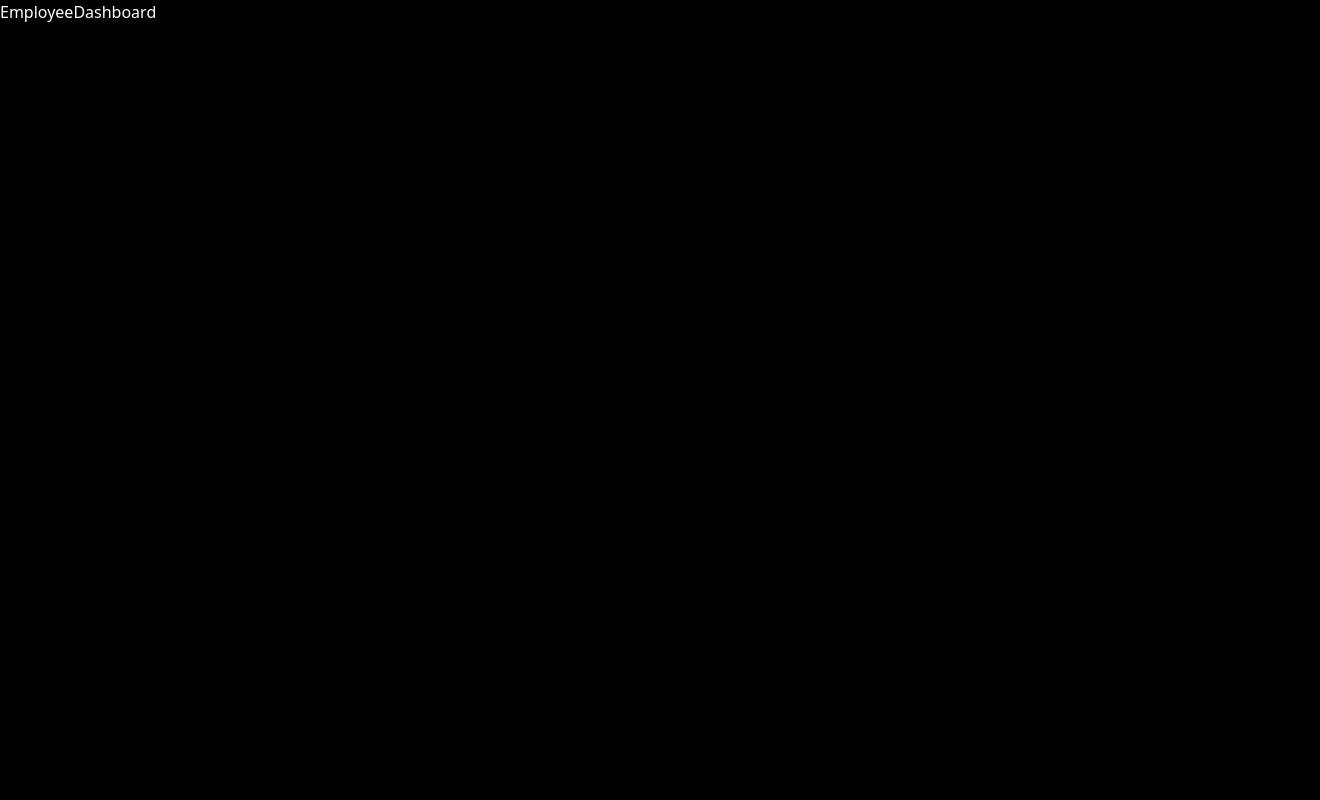
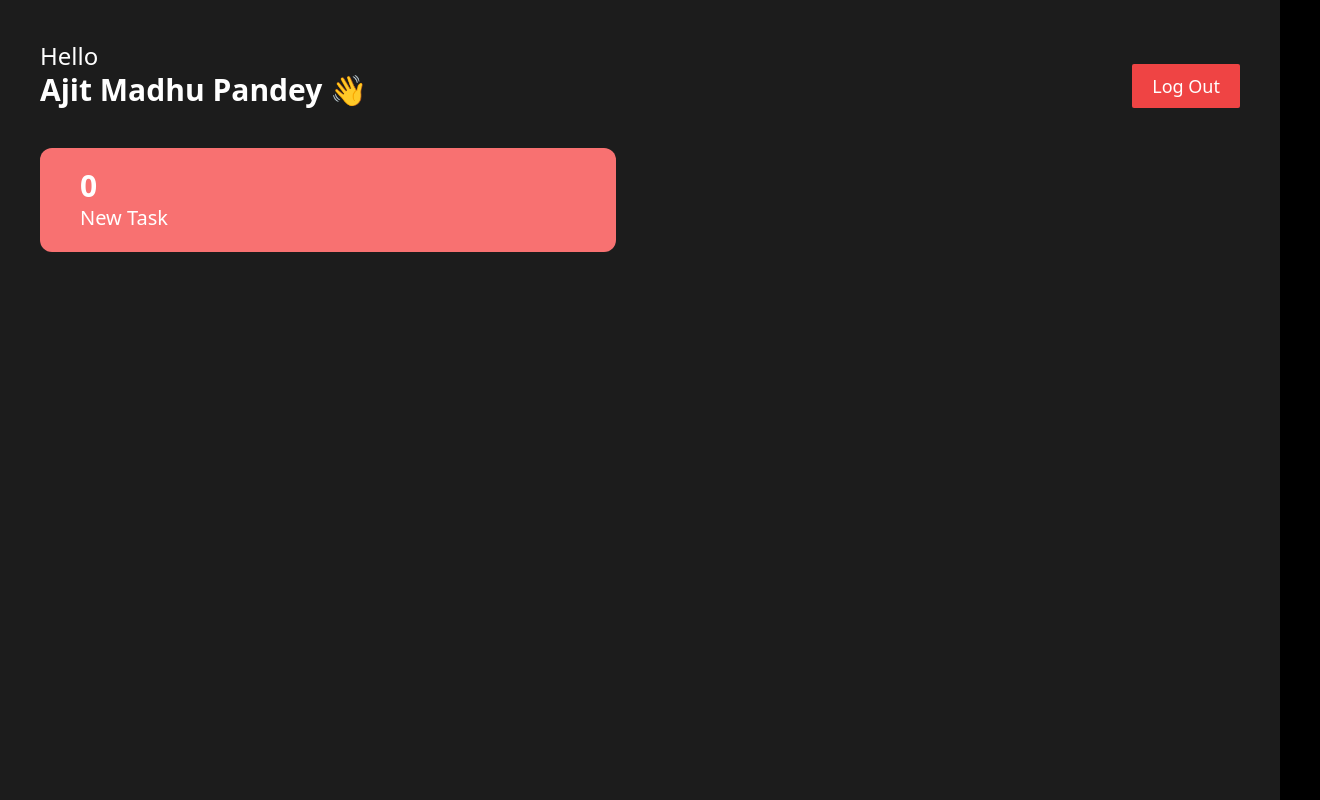
Before and after one commit to Ajit-coder237/Employee-Management-System, a React (Vite) app: page / in a window 1280 px wide. Shown: the whole page, 1320 px wide, since content can reach past the window. Built offline with nearby package versions, Linux system fonts and the light colour scheme.

Commit message:
added headers and tasklistnumbers with styling

```diff
--- a/src/components/Auth/Dashboard/EmployeeDashboard.jsx
+++ b/src/components/Auth/Dashboard/EmployeeDashboard.jsx
@@ -1,9 +1,14 @@
-import React from 'react'
+import React from "react";
+import Header from "../../others/Header";
+import TaskListNumbers from "../../others/TaskListNumbers";
 
 const EmployeeDashboard = () => {
   return (
-    <div>EmployeeDashboard</div>
-  )
-}
+    <div className="p-10 bg-[#1C1C1C] h-screen">
+      <Header />
+      <TaskListNumbers />
+    </div>
+  );
+};
 
-export default EmployeeDashboard
+export default EmployeeDashboard;
--- /dev/null
+++ b/src/components/others/Header.jsx
@@ -0,0 +1,14 @@
+import React from "react";
+
+const Header = () => {
+  return (
+    <div className="flex items-end justify-between">
+      <h1 className="text-2xl font-medium">
+        Hello <br /> <span className="text-3xl font-semibold">Ajit Madhu Pandey 👋</span>
+      </h1>
+      <button className="bg-red-500 text-lg font-medium text-white px-5 py-2 rounded-sm">Log Out</button>
+    </div>
+  );
+};
+
+export default Header;
--- /dev/null
+++ b/src/components/others/TaskListNumbers.jsx
@@ -0,0 +1,14 @@
+import React from "react";
+
+const TaskListNumbers = () => {
+  return (
+    <div className="flex mt-10 justify-between gap-5 w-screen">
+      <div className="px-10 py-5 rounded-xl w-[45%] bg-red-400">
+        <h2 className="text-3xl font-semibold">0</h2>
+        <h3 className="text-xl font-medium">New Task</h3>
+      </div>
+    </div>
+  );
+};
+
+export default TaskListNumbers;
```
